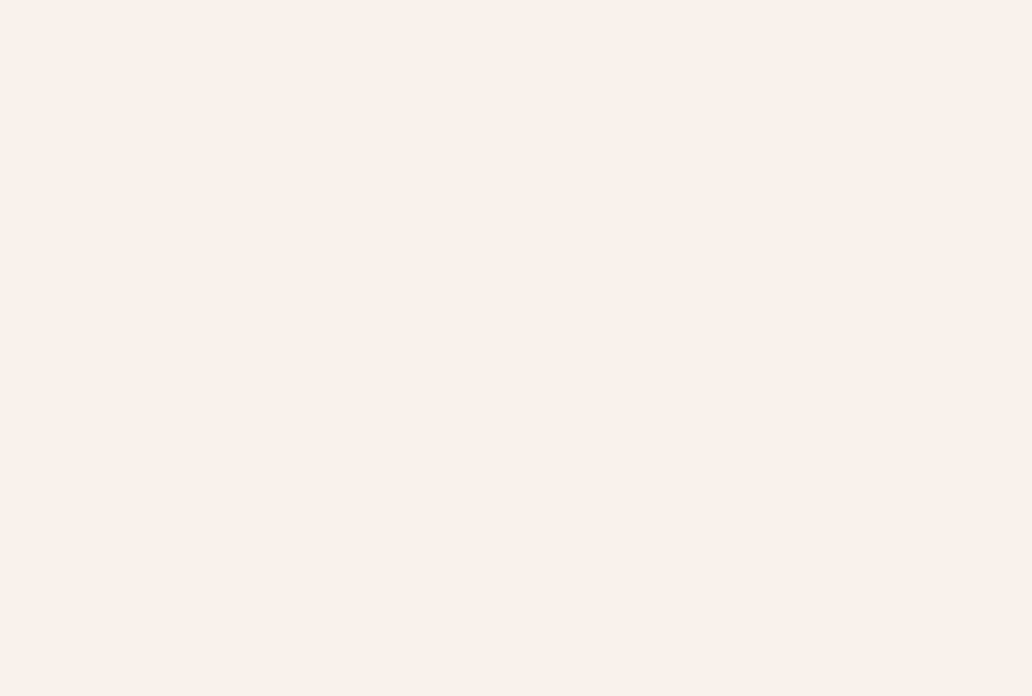
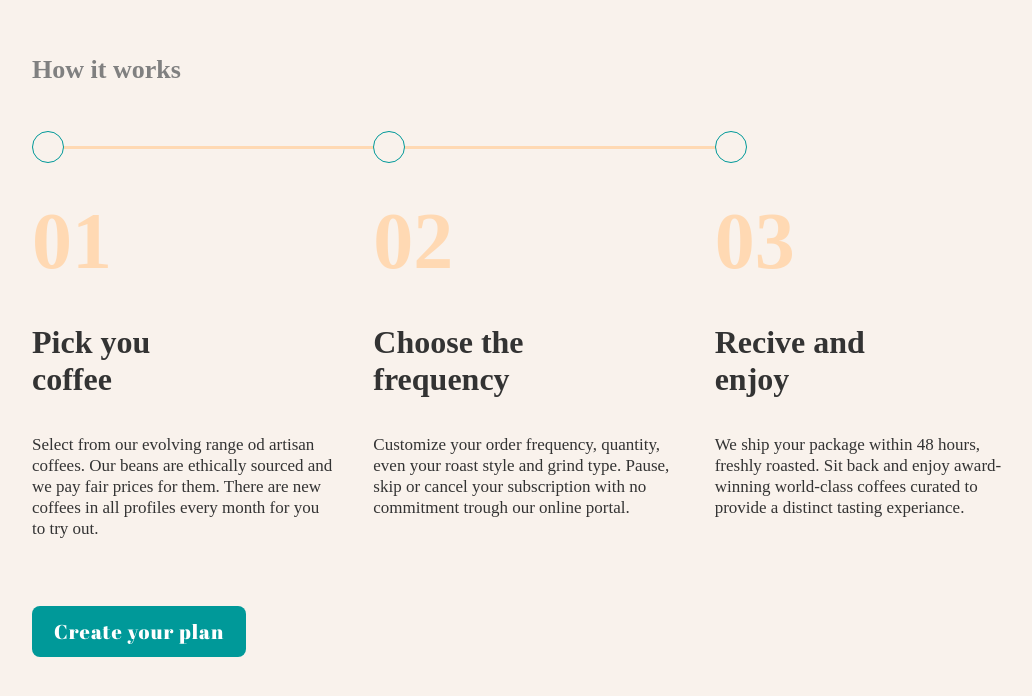
Before and after one commit to tina234/coffee_shop, a Vue app: page / in a window 1280 px wide. Shown: the part 2132-2828 px from the top of the page, without its empty margins (116-1148 px from the left). Before the commit the page ends 2152 px from the top, so only its background shows below. Built offline with nearby package versions, Linux system fonts and the light colour scheme.

Commit message:
how it works section finished

```diff
--- /dev/null
+++ b/src/components/HowItWorks.vue
@@ -0,0 +1,29 @@
+<template>
+    <div class="hiw-cont">
+        <h3>{{ how_it_works.title}}</h3>
+        <div class="hiw-box">
+            <div class="hiw-item" v-for="(argument, index) in how_it_works.arguments" :key="argument.title">
+                <span>0{{ index + 1 }}</span>
+                <h1>{{ argument.title }}</h1>
+                <p>{{ argument.description }}</p>
+            </div>
+        </div>
+        <router-link class="hiw_button" v-if="how_it_works.button" :to="how_it_works.button.link">{{ how_it_works.button.title }}</router-link>
+    </div>
+</template>
+
+<script>
+export default {
+    data() {
+        return {
+            how_it_works : "",
+        }
+    },
+    created() {
+        this.how_it_works = this.$store.state.how_it_works_modul.how_it_works;
+    }
+}
+</script>
+<style lang="scss">
+@import "../scss/howitworks.scss";
+</style>
--- /dev/null
+++ b/src/scss/howitworks.scss
@@ -0,0 +1,81 @@
+.hiw-cont {
+    margin: 100px auto;
+    width: 80%;
+
+    >h3 {
+        color: #808080;
+        padding: 35px 20px;
+        font-size: 26px;
+        font-weight: bold;
+    }
+
+    .hiw-box {
+       display: flex;
+       position: relative;
+
+       &::before {
+        position: absolute;
+        top: 0;
+        left: 20px;
+        height: 3px;
+        width: 67%;
+        content: "";
+        background-color: #ffd9b3;
+        }
+
+       .hiw-item {
+            flex-basis: 320px;
+            padding: 20px 20px;
+            margin: 30px 0;
+            margin-right: auto;
+            flex-wrap: wrap;
+            position: relative;
+
+            &::before {
+                position: absolute;
+                top: -45px;
+                left: 20px;
+                border: 1px solid #009999;
+                width: 30px;
+                height: 30px;
+                border-radius: 50%;
+                background-color: #f9f2ec;
+                content: "";
+            }
+
+            h1 {
+                font-weight: bold;
+                color: #333333;
+                width: 155px;
+                padding: 15px 0;
+            }
+
+            p {
+                line-height: 21px;
+                color: #333333;
+                font-size: 17px;
+            }
+
+            span {
+                color:  #ffd9b3;
+                font-size: 80px;
+                font-weight: bold;
+
+            }
+       }
+    }
+
+    .hiw_button {
+        text-decoration: none;
+        font-family: 'Abril Fatface', cursive;
+        background-color:  #009999;
+        color: #fff;
+        padding: 12px 22px;
+        font-size: 20px;
+        letter-spacing: 1px;
+        border-radius: 8px;
+        display: block;      /* ovo stavljamo da padding il margina od drugog elementa ne prelazi preko njega, problem a elementa*/
+        width: max-content;
+        margin-left: 20px;
+    }
+}
--- a/src/store/modules/how_it_works_modul.js
+++ b/src/store/modules/how_it_works_modul.js
@@ -18,7 +18,7 @@ export default {
             ],
             button: {
                 title:"Create your plan",
-                link:"",
+                link:"/create_your_plan",
             }
         }
     }
--- a/src/views/Home.vue
+++ b/src/views/Home.vue
@@ -3,6 +3,7 @@
         <Header/>
         <Coffees/>
         <WhyUs/>
+        <HowItWorks/>
     </div>
 </template>
 
@@ -11,12 +12,14 @@
 import Header from '../components/Header.vue';
 import Coffees from '../components/Coffees.vue';
 import WhyUs from '../components/WhyUs.vue';
+import HowItWorks from '../components/HowItWorks.vue';
 
 export default {
    components: {
       Header,
       Coffees,
       WhyUs,
+      HowItWorks,
     }
 }
 </script>
```
